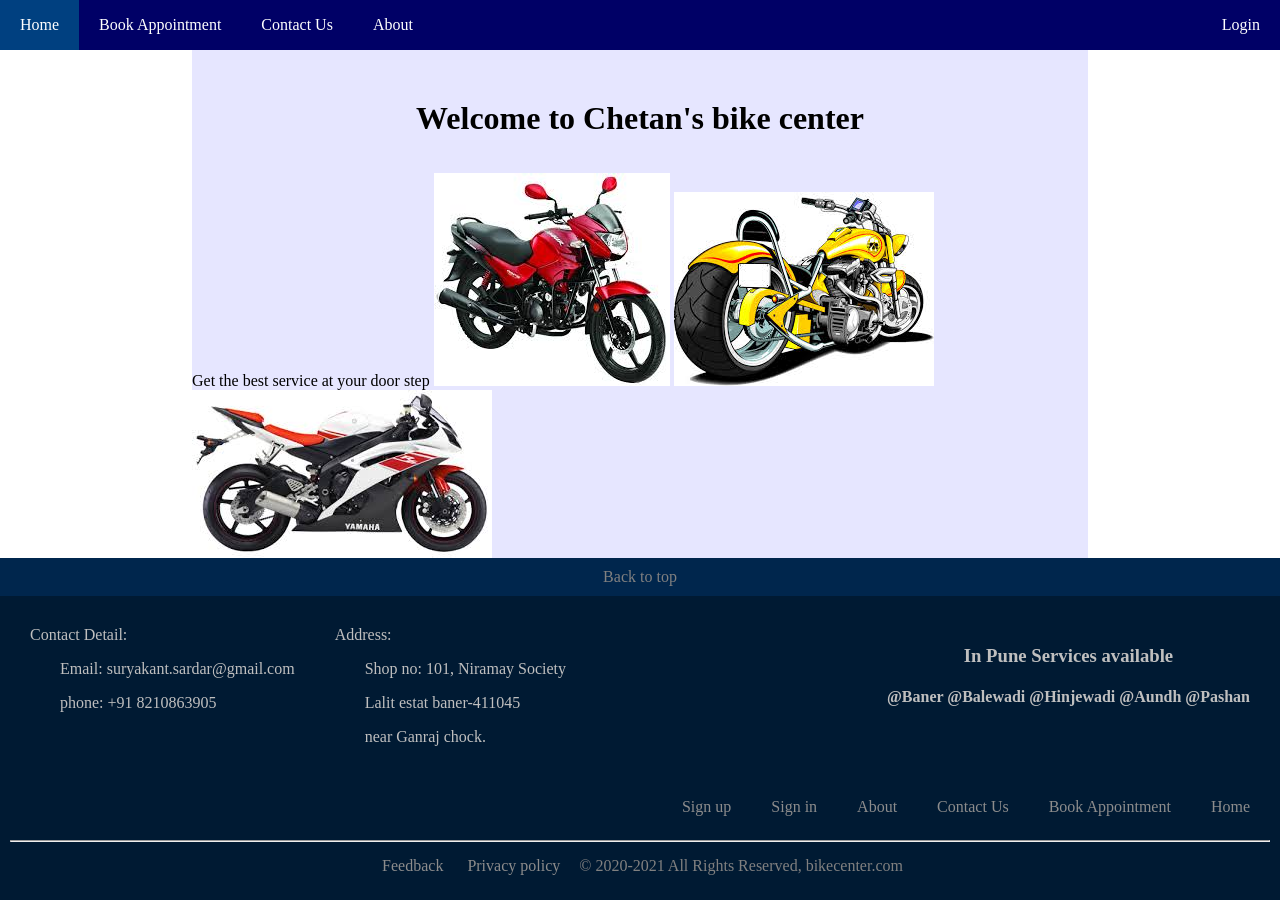
After one commit to sskant786/onlineBikeService, a PHP site: page / in a window 1280 px wide. The commit adds this page. Run offline with PHP 8.4, Linux system fonts and the light colour scheme.

Commit message:
Did db connection for register and login functionality

```diff
--- a/css/bike_home.css
+++ b/css/bike_home.css
@@ -92,7 +92,7 @@ input[type=text], input[type=password] {
 }
 
 /* Set a style for all buttons */
-button {
+.loginbtn {
     background-color: #000066;
     color: white;
     padding: 14px 20px;
@@ -102,7 +102,7 @@ button {
     width: 90%;
 	font-size:20px;
 }
-button:hover {
+.loginbtn :hover {
     opacity: 0.8;
 }
 
--- /dev/null
+++ b/db_connection/connection.php
@@ -0,0 +1,16 @@
+<?php
+    $servername="localhost";
+	$username = "root";
+	$dbpass = "";
+	$db_name = "bike_service";
+
+	$conn = mysqli_connect($servername, $username, $dbpass,$db_name);
+
+	if($conn){
+		//echo "Connection to database is ok";
+	}else {
+		echo "Some error while connecting database.";
+		//die("error is: ".mysqli_connect_error());
+	}
+
+?>
--- /dev/null
+++ b/footer.html
@@ -0,0 +1,53 @@
+<html>
+<head>
+   <title>Chetan's bike center</title>
+   <link rel="stylesheet" type="text/css" href="css/bike_home.css">
+</head>
+<body>
+   <!-- footer of the page -->
+	<div class="footer">
+	  <a href="#"><div class="footer-top" onclick="topFunction()">
+		<span>Back to top</span>
+	  </div></a>
+	  <div class="footer-bottom">
+		<ul>
+		  <li>
+		    <div class="footer-contact">
+		      Contact Detail:<br>
+		      <p>Email: suryakant.sardar@gmail.com</p>
+		      <p>phone: +91 8210863905</p>
+		    </div>
+		  </li>
+		  <li>
+		    <div class="footer-contact">
+		      Address:<br>
+		      <p>Shop no: 101, Niramay Society</p>
+		      <p>Lalit estat baner-411045</p>
+		      <p>near Ganraj chock.</p>
+		    </div>
+		  </li>
+		  <li style="float:right">
+		    <div class="footer-contact" style="text-align: center">
+			  <h3>In Pune Services available<h3>
+			  <h4>@Baner @Balewadi @Hinjewadi @Aundh @Pashan</h4>
+			</div>
+		  </li>
+		</ul>
+		<ul class="footer-menu">
+		  <li><a href="#home">Home</a></li>
+		  <li><a href="#appointment">Book Appointment</a></li>
+		  <li><a href="#contact">Contact Us</a></li>
+		  <li><a href="#about">About</a></li>
+		  <li><a href="#login" onclick="document.getElementById('modal-wrapper').style.display='block'">Sign in</a></li>
+		  <li><a href="register.html">Sign up</a></li>
+		</ul>
+		<hr>
+		<div style="margin: 15px">
+		  <a style="margin: 10px" href="#feedback">Feedback</a>
+		  <a style="margin: 10px"href="#policy">Privacy policy</a>
+		  <span>© 2020-2021 All Rights Reserved, bikecenter.com</span>
+		</div>
+	  </div>
+	</div>
+</body>
+</html>
--- /dev/null
+++ b/index.php
@@ -0,0 +1,23 @@
+<?php
+include("menu_bar.html");
+include("db_connection/connection.php");
+?>
+<html>
+<head>
+
+</head>
+<body>
+	<!-- write body content -->
+	<div class="center-content">
+		<h1>Welcome to Chetan's bike center</h1><br><br>
+		<span>Get the best service at your door step</span>
+		<img src="bike_images/plsr1.jpg">
+		<img src="bike_images/bike2.jpg">
+		<img src="bike_images/bike3.jpg">
+	</div>
+
+
+	<!-- including footer -->
+	<?php include("footer.html"); ?>
+</body>
+</html>
--- /dev/null
+++ b/menu_bar.html
@@ -0,0 +1,43 @@
+<head>
+   <title>Chetan's bike center</title>
+   <link rel="stylesheet" type="text/css" href="css/bike_home.css">
+</head>
+<body>
+<script>
+// When the user clicks on the button, scroll to the top of the document
+function topFunction() {
+  document.body.scrollTop = 0; // For Safari
+  document.documentElement.scrollTop = 0; // For Chrome, Firefox, IE and Opera
+}
+</script>
+</head>
+<body>
+	<!-- header starts -->
+	<ul class="top-menu">
+		<li><a class="active" href="#home">Home</a></li>
+		<li><a href="#appointment">Book Appointment</a></li>
+		<li><a href="#contact">Contact Us</a></li>
+		<li><a href="#about">About</a></li>
+		<li style="float:right"><a href="#login" onclick="document.getElementById('modal-wrapper').style.display='block'">Login</a></li>
+	</ul>
+	<!-- header ends -->
+
+	<!-- login form start-->
+	<div id="modal-wrapper" class="modal">
+      <form class="modal-content animate" action="#" method="post">
+		<div class="imgcontainer">
+		  <span onclick="document.getElementById('modal-wrapper').style.display='none'" class="close" title="Close PopUp">&times;</span>
+		  <img src="images/login.png" alt="Avatar" class="avatar">
+		</div>
+		<div class="container">
+		  <input type="text" placeholder="Enter Username" name="uname">
+		  <input type="password" placeholder="Enter Password" name="psw">
+		  <input type="submit" name="login" value="Login" class="loginbtn">
+		  <input type="checkbox" style="margin:26px 30px;"> Remember me
+		  <a href="#" style="text-decoration:none; float:right; margin-right:34px; margin-top:26px;">Forgot Password ?</a>
+		  <p style="text-align: center; margin: 5px">new user <a href="register.html">Sign Up</a></p>
+		</div>
+	  </form>
+	</div>
+	<!-- login form end-->
+</body>
```
Also changed, not shown: login.html (added, +89 -0 lines), menu_bar.php (added, +76 -0 lines), register.php (added, +106 -0 lines).
